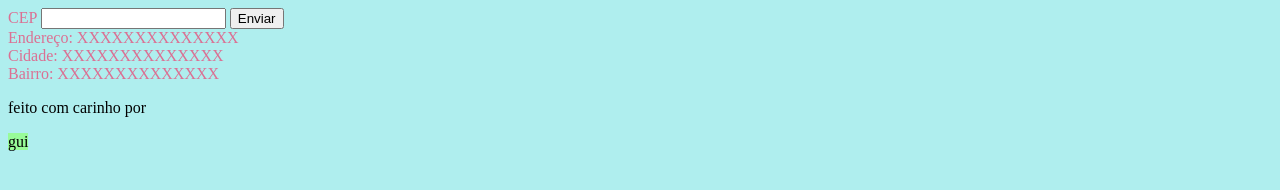
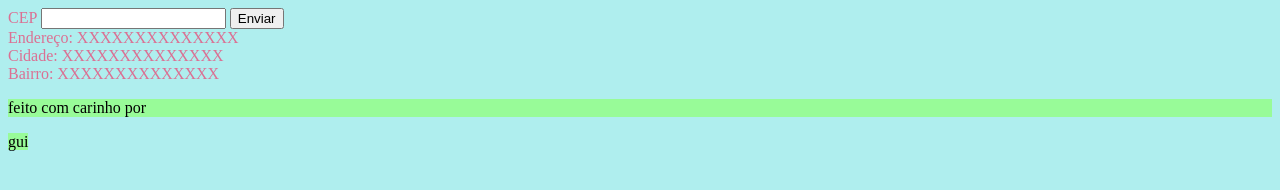
Before and after one commit to GuilhermeTerriaga/LocalizaCep, a plain HTML site: page index.html in a window 1280 px wide. Drawn offline with Linux system fonts and the light colour scheme.

Commit message:
ajustado css

```diff
--- a/index.html
+++ b/index.html
@@ -42,6 +42,9 @@
     span{
         color:palevioletred;
     }
+    p{
+        background-color: palegreen;
+    }
 </style>
 
 </html>
```
